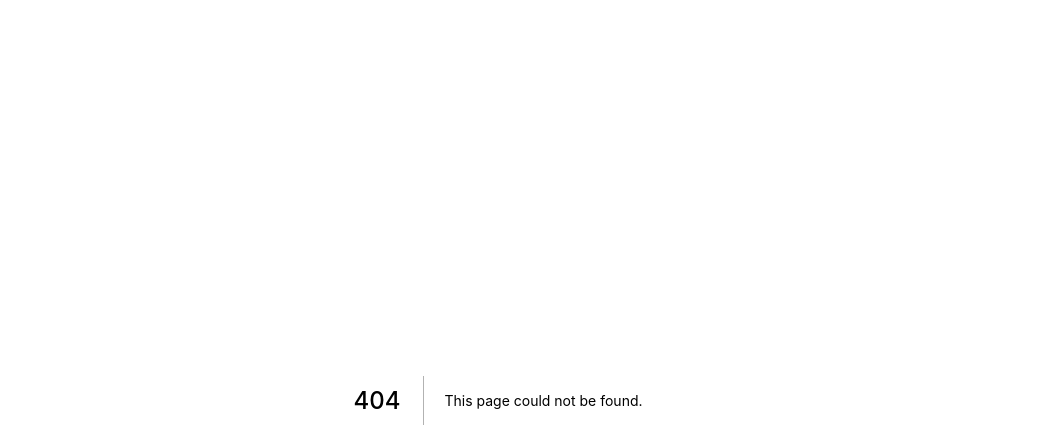
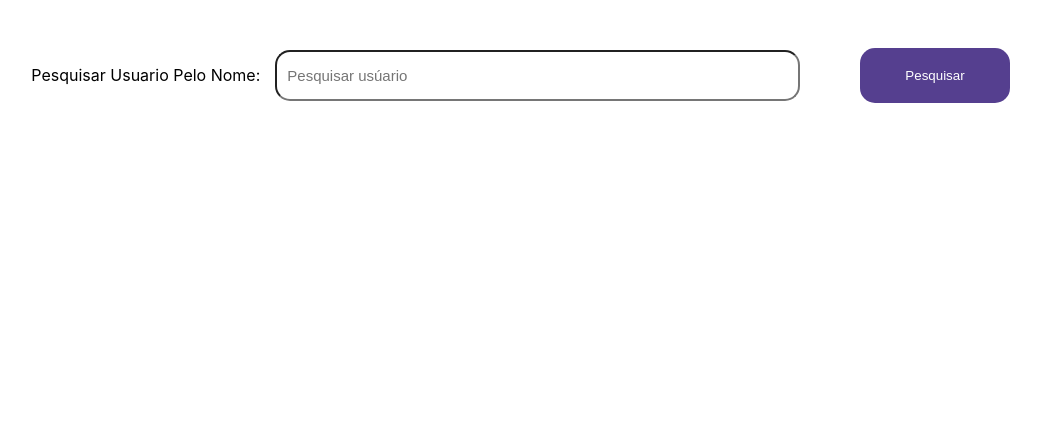
Before and after one commit to JVictorC/teste-ClickSoft, a Next.js app: page /components/Header in a window 1280 px wide. Before the commit this address had no page. Shown: the top 448 px of the page, without its empty margins (142-1183 px from the left). Built offline with nearby package versions, Linux system fonts and the light colour scheme.

Commit message:
Styled Header

```diff
--- a/package.json
+++ b/package.json
@@ -16,6 +16,7 @@
   },
   "devDependencies": {
     "@types/react": "^17.0.37",
+    "@types/styled-components": "^5.1.18",
     "eslint": "8.4.1",
     "eslint-config-next": "12.0.7",
     "typescript": "^4.5.4"
--- /dev/null
+++ b/src/pages/components/Header/index.tsx
@@ -0,0 +1,20 @@
+import React from 'react';
+import { HeaderStyled } from './styledHeader';
+
+export default function Header() {
+  return (
+    <HeaderStyled>
+      <form className="search-form">
+        <label htmlFor="search-input">
+          <p>Pesquisar Usuario Pelo Nome:</p>
+          <input
+            type="text"
+            id="search-input"
+            placeholder="Pesquisar usúario"
+          />
+        </label>
+          <button type="submit" className='search-button'>Pesquisar</button>
+      </form>
+    </HeaderStyled>
+  );
+}
--- /dev/null
+++ b/src/pages/components/Header/styledHeader.ts
@@ -0,0 +1,60 @@
+import styled from 'styled-components';
+
+const mainColor = '#553f8f';
+
+export const HeaderStyled = styled.header`
+  display: flex;
+  justify-content: center;
+  height: 150px;
+
+  .search-form {
+    width: 100%;
+    display: flex;
+    justify-content: space-around;
+    align-items: center;
+    flex-direction: column;
+    @media (min-width: 1200px) {
+      flex-direction: row;
+      width: 80%;
+    }
+  }
+
+  label {
+    flex: 1;
+    width: 80%;
+    display: flex;
+    flex-direction: column;
+    justify-content: center;
+    align-items: center;
+    text-align: center;
+
+    @media (min-width: 800px) {
+      flex-direction: row;
+    }
+  }
+
+  #search-input {
+    margin: 0px 15px;
+    width: 100%;
+    padding: 15px 10px;
+    border-radius: 15px;
+    font-size: 15px;
+    @media (min-width: 1200px) {
+      width: 60%;
+    }
+  }
+
+  .search-button {
+    padding: 10px 10px;
+    width: 80%;
+    border-radius: 15px;
+    background-color: ${mainColor};
+    color: white;
+    border: none;
+
+    @media (min-width: 1200px) {
+      width: 150px;
+      padding: 20px 10px;
+    }
+  }
+`;
--- /dev/null
+++ b/src/services/getDataGitHubByName.ts
@@ -0,0 +1,6 @@
+import axios from "axios";
+
+export default async function getDataGitHubByName(name: string) {
+  const dataUser = await axios.get(`https://api.github.com/users/${name}/repos`);
+  return dataUser.data;
+}
```
Also changed, not shown: src/pages/index.tsx (+4 -4 lines), src/pages/models/dataRepos.ts (added, +12 -0 lines), src/pages/models/dataUser.ts (added, +16 -0 lines), src/styles/Home.module.css (deleted, +0 -116 lines), 1 other file (tests, documents, lock files or other folders).
